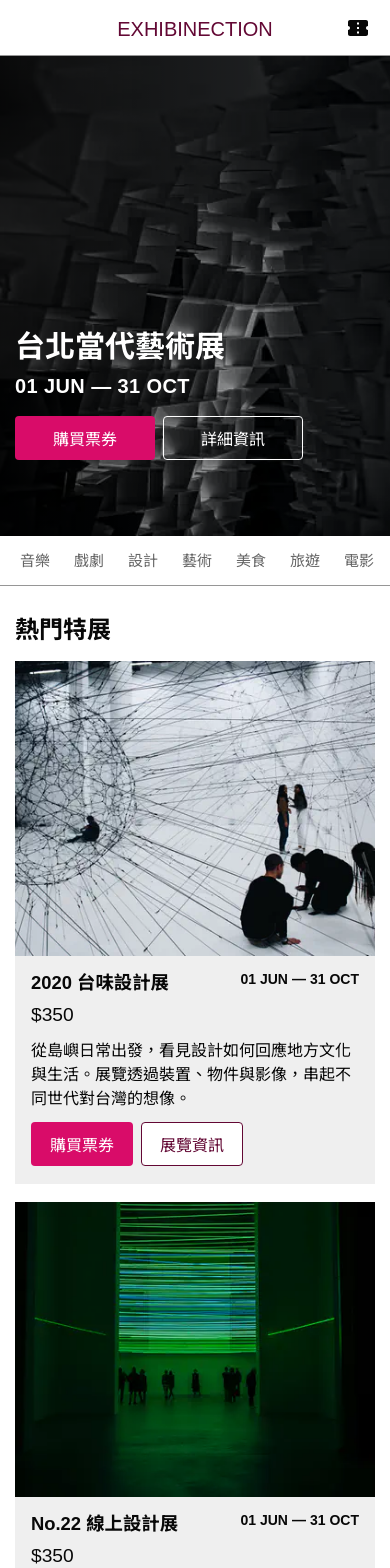
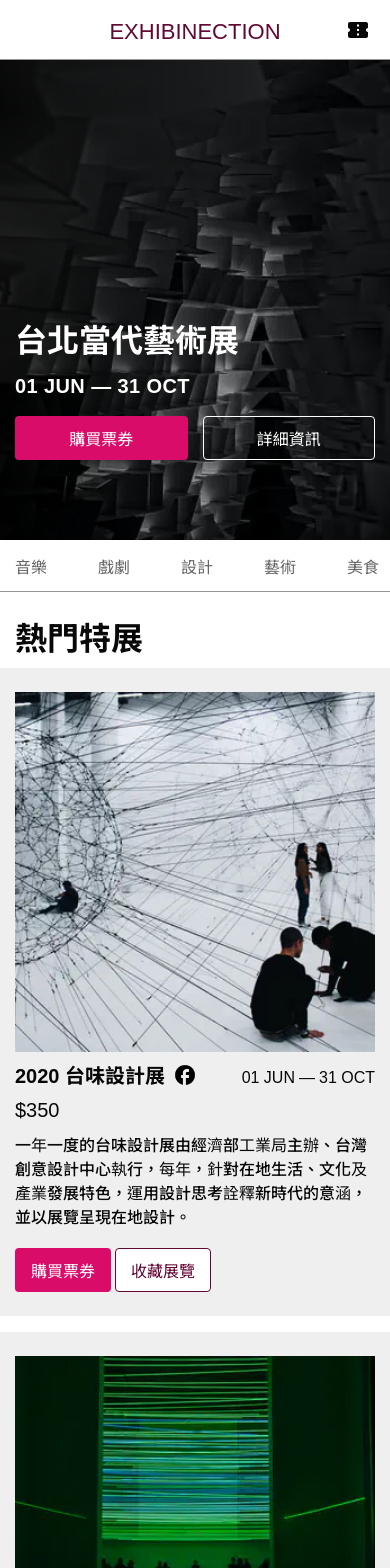
Before and after one commit to happyloa/Hex-f2e-live-week6-exhibition, a Nuxt app: page / in a window 390 px wide. Shown: the top 1568 px of the page. Built offline with nearby package versions, Linux system fonts and the light colour scheme.

Commit message:
對齊展覽首頁與手機結帳畫板

```diff
--- a/app/components/CategoryNav.vue
+++ b/app/components/CategoryNav.vue
@@ -8,18 +8,12 @@ const active = computed(() =>
 
 <template>
   <nav class="border-b border-divider" aria-label="展覽分類">
-    <ul class="
-      scrollbar-branded mx-auto flex w-full max-w-site list-none items-stretch overflow-x-auto px-2
-      [justify-content:safe_center]
-    ">
+    <ul
+      class="scrollbar-branded mx-auto flex w-full max-w-site list-none items-stretch overflow-x-auto md:px-2 [justify-content:safe_center]"
+    >
       <li v-for="category in categories" :key="category.id">
         <NuxtLink
-          class="
-            grid min-h-[49px] place-items-center border-y-2 border-transparent px-[clamp(12px,2vw,26px)]
-            text-[.9375rem] whitespace-nowrap text-muted no-underline hover:border-b-accent hover:text-brand
-            focus-visible:border-b-accent focus-visible:text-brand focus-visible:-outline-offset-3
-            [&[aria-current=page]]:border-b-accent [&[aria-current=page]]:text-brand
-          "
+          class="grid min-h-[51px] min-w-[83px] items-center border-y-2 border-transparent px-[15px] whitespace-nowrap text-muted no-underline hover:border-b-accent hover:text-brand md:min-h-[49px] md:min-w-0 md:place-items-center md:px-[clamp(12px,2vw,26px)] md:text-[.9375rem] focus-visible:border-b-accent focus-visible:text-brand focus-visible:-outline-offset-3 [&[aria-current=page]]:border-b-accent [&[aria-current=page]]:text-brand"
           :to="{ path: '/exhibitions', query: { category: category.id } }"
           :aria-current="active === category.id ? 'page' : undefined"
         >
--- a/app/components/Recommendations.vue
+++ b/app/components/Recommendations.vue
@@ -20,22 +20,14 @@ const recommended = computed(() =>
 
 <template>
   <section
-    class="shell pt-[clamp(24px,5vw,60px)] pb-[clamp(28px,4.4vw,56px)]"
+    class="shell pt-[clamp(24px,5vw,60px)] pb-6"
     aria-labelledby="recommend-title"
   >
-    <h2 id="recommend-title" class="section-heading">猜你也喜歡…</h2>
+    <h2 id="recommend-title" class="section-heading text-[2rem] leading-[48px]">
+      猜你也喜歡...
+    </h2>
     <Swiper
-      class="
-        recommend-list mt-5 [--swiper-pagination-color:var(--color-brand)] md:pb-8 desktop:ml-[8.5%]
-        [&_.swiper-wrapper]:m-0 [&_.swiper-wrapper]:list-none [&_.swiper-wrapper]:p-0
-        md:[&_.swiper-slide]:w-[min(350px,44%)] md:[&_.swiper-pagination-bullet]:mx-0
-        md:[&_.swiper-pagination-bullet]:size-6 md:[&_.swiper-pagination-bullet]:border-8
-        md:[&_.swiper-pagination-bullet]:border-white max-md:[&_.swiper-wrapper]:grid
-        max-md:[&_.swiper-wrapper]:h-auto max-md:[&_.swiper-wrapper]:gap-[18px]
-        max-md:[&_.swiper-wrapper]:transform-none! max-md:[&_.swiper-slide]:m-0!
-        max-md:[&_.swiper-slide]:w-full max-md:[&_.swiper-slide:nth-child(n+4)]:hidden
-        max-md:[&_.swiper-pagination]:hidden
-      "
+      class="recommend-list mt-2 [--swiper-pagination-color:var(--color-brand)] md:mt-6 md:pb-8 desktop:ml-[8.5%] [&_.swiper-wrapper]:m-0 [&_.swiper-wrapper]:list-none [&_.swiper-wrapper]:p-0 md:[&_.swiper-slide]:w-[min(350px,44%)] md:[&_.swiper-pagination-bullet]:mx-0 md:[&_.swiper-pagination-bullet]:size-6 md:[&_.swiper-pagination-bullet]:border-8 md:[&_.swiper-pagination-bullet]:border-white max-md:[&_.swiper-wrapper]:grid max-md:[&_.swiper-wrapper]:h-auto max-md:[&_.swiper-wrapper]:gap-4 max-md:[&_.swiper-wrapper]:transform-none! max-md:[&_.swiper-slide]:m-0! max-md:[&_.swiper-slide]:w-full max-md:[&_.swiper-slide:nth-child(n+4)]:hidden max-md:[&_.swiper-pagination]:hidden"
       wrapper-tag="ul"
       :modules="modules"
       :enabled="false"
@@ -72,11 +64,13 @@ const recommended = computed(() =>
             draggable="false"
           />
           <h3
-            class="pt-1 text-lg font-bold group-hover:text-brand group-hover:underline"
+            class="pt-2 text-xl leading-[30px] font-bold group-hover:text-brand group-hover:underline"
           >
             {{ item.title }}
           </h3>
-          <p class="mt-0.5">${{ item.price }}</p>
+          <p class="mt-1 text-xl leading-[30px]">
+            ${{ item.price }}
+          </p>
         </NuxtLink>
       </SwiperSlide>
     </Swiper>
--- a/app/components/SiteFooter.vue
+++ b/app/components/SiteFooter.vue
@@ -18,11 +18,7 @@ function subscribe() {
   <footer>
     <section
       v-if="newsletter"
-      class="
-        relative isolate grid min-h-[400px] items-end bg-newsletter-bg text-white after:absolute
-        after:inset-0 after:-z-10 after:[background:linear-gradient(90deg,#0008,transparent_78%)]
-        after:content-['']
-      "
+      class="relative isolate grid min-h-[400px] items-end bg-newsletter-bg text-white after:absolute after:inset-0 after:-z-10 after:[background:linear-gradient(90deg,#0008,transparent_78%)] after:content-['']"
       aria-labelledby="newsletter-title"
     >
       <ExhibitImage
@@ -31,11 +27,11 @@ function subscribe() {
         class="absolute inset-0 -z-20 size-full object-cover object-[51%_center] md:object-[center_46%]"
       />
       <div v-reveal class="shell pt-[26px] pb-9">
-        <h2 id="newsletter-title" class="section-heading">
+        <h2 id="newsletter-title" class="section-heading max-md:leading-9">
           想收到最新消息嗎？<br />快訂閱我們！
         </h2>
         <form
-          class="mt-3 flex w-full max-w-[350px]"
+          class="mt-[22px] flex min-h-12 w-full max-w-[350px] md:mt-3"
           @submit.prevent="subscribe"
         >
           <label class="sr-only" for="newsletter-email">電子信箱</label>
@@ -62,20 +58,18 @@ function subscribe() {
       </div>
     </section>
     <div
-      class="
-        shell flex flex-col flex-wrap items-start gap-[5px] py-5 md:flex-row md:items-center md:gap-x-4
-        md:gap-y-1
-      "
+      class="shell flex flex-col flex-wrap items-start py-2 md:min-h-20 md:flex-row md:items-center md:gap-x-4 md:py-5 md:gap-y-1"
     >
-      <NuxtLink to="/" class="text-[1.375rem] no-underline"
+      <NuxtLink
+        to="/"
+        class="text-[1.375rem] leading-6 no-underline md:leading-normal"
         >EXHIBINECTION</NuxtLink
       >
-      <p class="text-sm">© 2020. All Rights Reserved.</p>
+      <p class="text-sm leading-5 md:leading-normal">
+        © 2020. All Rights Reserved.
+      </p>
       <nav
-        class="
-          mt-[3px] -ml-1.5 flex gap-3.5 md:mt-0 md:ml-auto [&_a]:text-muted [&_a]:no-underline
-          [&_a:hover]:text-brand [&_a:hover]:underline
-        "
+        class="flex gap-3.5 text-xs leading-[15px] md:ml-auto md:text-base md:leading-normal [&_a]:text-muted [&_a]:no-underline [&_a:hover]:text-brand [&_a:hover]:underline"
         aria-label="帳戶與收藏"
       >
         <NuxtLink to="/favorites">我的收藏</NuxtLink>
--- a/app/components/SiteHeader.vue
+++ b/app/components/SiteHeader.vue
@@ -5,8 +5,8 @@ const { name } = useDemoAccount();
 
 <template>
   <header class="border-b border-divider bg-white">
-    <div class="shell relative grid h-[55px] place-items-center md:h-[79px]">
-      <NuxtLink class="text-[clamp(1.25rem,3vw,1.5rem)] text-brand no-underline" to="/" aria-label="EXHIBINECTION 首頁"
+    <div class="shell relative grid h-[59px] place-items-center md:h-[79px]">
+      <NuxtLink class="text-[22px] md:text-2xl text-brand no-underline" to="/" aria-label="EXHIBINECTION 首頁"
         >EXHIBINECTION</NuxtLink
       >
       <div class="absolute -right-[5px] flex items-center gap-[13px]">
--- a/app/pages/checkout/[step].vue
+++ b/app/pages/checkout/[step].vue
@@ -341,7 +341,7 @@ async function pay() {
         </template>
       </dl>
       <div class="
-        sticky bottom-0 z-1 grid grid-cols-2 gap-4 bg-white pt-1.5 pb-2.5 [grid-area:actions] wide:static
+        grid grid-cols-2 gap-[15px] bg-white pt-1.5 pb-[40px] [grid-area:actions]
         wide:grid-cols-[minmax(0,2.08fr)_minmax(0,1fr)] wide:gap-[30px] wide:p-0
       ">
         <NuxtLink
--- a/app/pages/index.vue
+++ b/app/pages/index.vue
@@ -4,14 +4,31 @@ const featured = ["taiwan-design", "online-design", "kaohsiung-design"].map(
   (id) => findExhibition(id)!,
 );
 const hero = findExhibition("taipei-contemporary")!;
+const { ids, toggle, ready: favoritesReady } = useFavorites();
+const descriptions = [
+  "一年一度的台味設計展由經濟部工業局主辦、台灣創意設計中心執行，每年，針對在地生活、文化及產業發展特色，運用設計思考詮釋新時代的意涵，並以展覽呈現在地設計。",
+  "這是一個專屬於設計系畢業生的展覽，沒有華麗的名號、沒有浮誇的獎賞。讓我們用作品與理念，去碰撞真實世界裡的各種問題，創造更多美好的人事物。讓這個地球、這個世界變成每一個人心目中的理想鄉。",
+  "設計大高雄究竟是怎麼一回事？在這「設計」詞彙有點氾濫的年代，或許我們也搞不清楚究竟誰被誰設計了，設計生活？還是被生活設計？而當高雄這座城市建設硬體已相當程度完備時，文化軟實力又該如何輸出？",
+];
+function shareOnFacebook(id: string) {
+  const url = new URL("https://www.facebook.com/sharer/sharer.php");
+  url.searchParams.set(
+    "u",
+    new URL(
+      exhibitionPath(id),
+      "https://hex-f2e-live-week6-exhibition.piafyoyo06.workers.dev",
+    ).href,
+  );
+  return url.href;
+}
 useSeoMeta({ title: "首頁", ogTitle: "EXHIBINECTION 策展與售票" });
 </script>
 
 <template>
-  <section class="
-    relative isolate bg-hero-bg text-white after:absolute after:inset-0 after:-z-10
-    after:[background:linear-gradient(90deg,#000b,#0002_86%)] after:content-['']
-  " aria-labelledby="hero-title">
+  <section
+    class="relative isolate bg-hero-bg text-white after:absolute after:inset-0 after:-z-10 after:[background:linear-gradient(90deg,#000b,#0002_86%)] after:content-['']"
+    aria-labelledby="hero-title"
+  >
     <ExhibitImage
       name="hero"
       alt=""
@@ -20,10 +37,19 @@ useSeoMeta({ title: "首頁", ogTitle: "EXHIBINECTION 策展與售票" });
       priority
     />
     <div class="shell flex min-h-[480px] items-end md:items-center">
-      <div class="pb-[76px] md:ml-[8.5%] md:pb-[5px]">
-        <h1 id="hero-title" class="text-[clamp(1.875rem,5vw,2.25rem)] font-bold">{{ hero.title }}</h1>
-        <p class="mt-[3px] text-xl font-semibold tracking-[.02em]">{{ hero.start }} — {{ hero.end }}</p>
-        <div class="mt-4 flex gap-2 [&_.button]:min-w-[140px] md:[&_.button]:min-w-[clamp(114px,17vw,160px)]">
+      <div class="w-full pb-20 md:ml-[8.5%] md:w-auto md:pb-[5px]">
+        <h1
+          id="hero-title"
+          class="relative -top-[5px] text-[2rem] font-bold md:top-0 md:text-4xl"
+        >
+          {{ hero.title }}
+        </h1>
+        <p class="mt-[3px] text-xl font-semibold tracking-[.02em]">
+          {{ hero.start }} — {{ hero.end }}
+        </p>
+        <div
+          class="mt-4 grid grid-cols-2 gap-[15px] md:flex md:gap-2 md:[&_.button]:min-w-[clamp(114px,17vw,160px)]"
+        >
           <NuxtLink
             class="button"
             :to="{ path: exhibitionPath(hero.id), hash: '#tickets' }"
@@ -37,78 +63,196 @@ useSeoMeta({ title: "首頁", ogTitle: "EXHIBINECTION 策展與售票" });
     </div>
   </section>
   <CategoryNav />
-  <section class="shell pt-[clamp(26px,5vw,64px)] pb-[clamp(28px,5vw,58px)]" aria-labelledby="featured-title">
+  <section
+    class="featured shell pt-[clamp(26px,5vw,64px)] pb-[clamp(28px,5vw,58px)]"
+    aria-labelledby="featured-title"
+  >
     <h2 id="featured-title" class="section-heading">熱門特展</h2>
-    <article v-for="item in featured" :key="item.id" v-reveal class="
-      mt-[18px] bg-surface md:mt-5 md:grid md:min-h-[350px]
-      md:grid-cols-[minmax(250px,31.55%)_minmax(0,1fr)]
-    ">
+    <article
+      v-for="(item, index) in featured"
+      :key="item.id"
+      v-reveal
+      class="featured-card mt-[18px] bg-surface md:mt-5 md:grid md:min-h-[350px] md:grid-cols-[minmax(250px,min(350px,31.55%))_minmax(0,1fr)]"
+    >
       <NuxtLink
-        class="block"
+        class="featured-photo block"
         :to="exhibitionPath(item.id)"
         :aria-label="`查看${item.title}`"
       >
         <ExhibitImage
-          class="aspect-[1/.82] h-full max-h-[380px] min-h-[210px] w-full object-cover md:aspect-square"
+          class="aspect-square w-full object-cover md:h-full md:max-h-[380px] md:min-h-[210px]"
           :name="item.image"
           :alt="item.alt"
           sizes="(min-width: 768px) 350px, calc(100vw - 30px)"
         />
       </NuxtLink>
-      <div class="
-        grid grid-cols-[minmax(0,1fr)_auto] content-center gap-x-gutter-mobile gap-y-[9px] px-4 pt-3
-        pb-[18px] md:p-8
-      ">
+      <div
+        class="featured-copy grid grid-cols-[minmax(0,1fr)_auto] content-center gap-x-gutter-mobile gap-y-[9px] px-4 pt-3 pb-[18px] md:p-8"
+      >
         <div>
-          <h3 class="text-[clamp(1.15rem,2vw,1.375rem)] font-bold">
-            <NuxtLink class="no-underline hover:underline" :to="exhibitionPath(item.id)">{{ item.title }}</NuxtLink>
-          </h3>
-          <p class="mt-[3px] text-[1.2rem]">${{ item.price }}</p>
+          <div class="flex items-center gap-2">
+            <h3 class="text-xl font-bold md:text-[1.375rem]">
+              <NuxtLink
+                class="no-underline hover:underline"
+                :to="exhibitionPath(item.id)"
+                >{{ item.title }}</NuxtLink
+              >
+            </h3>
+            <a
+              class="shrink-0 md:hidden"
+              :href="shareOnFacebook(item.id)"
+              target="_blank"
+              rel="noopener noreferrer"
+              :aria-label="`分享到 Facebook：${item.title}（開啟新分頁）`"
+            >
+              <img
+                src="/images/brand/facebook.webp"
+                width="24"
+                height="24"
+                alt=""
+              />
+            </a>
+          </div>
+          <p class="mt-1 text-xl">${{ item.price }}</p>
         </div>
-        <p class="
-          flex gap-1 text-sm font-bold whitespace-nowrap text-ink md:row-span-3 md:w-[3.3ch] md:flex-col
-          md:items-start md:gap-px md:text-[1.0625rem] md:whitespace-normal
-        ">
+        <p
+          class="flex gap-1 pt-1 text-base font-medium whitespace-nowrap text-ink md:row-span-3 md:w-[3.3ch] md:flex-col md:items-start md:gap-px md:pt-0 md:text-[1.0625rem] md:font-bold md:whitespace-normal"
+        >
           <span>{{ item.start }}</span><span aria-hidden="true">—</span
           ><span>{{ item.end }}</span>
         </p>
-        <p class="col-span-full md:col-span-1 md:col-start-1 md:max-w-[38rem] md:text-[1.0625rem]">{{ item.description }}</p>
-        <div class="col-span-full mt-1 flex flex-wrap gap-2 md:col-span-1 md:col-start-1">
+        <p
+          class="col-span-full font-medium md:col-span-1 md:col-start-1 md:max-w-[38rem] md:text-[1.0625rem]"
+        >
+          {{ descriptions[index] }}
+        </p>
+        <div
+          class="featured-actions col-span-full mt-1 flex flex-wrap gap-2 md:col-span-1 md:col-start-1"
+        >
           <NuxtLink
             class="button"
             :to="{ path: exhibitionPath(item.id), hash: '#tickets' }"
             >購買票券<span class="sr-only">：{{ item.title }}</span></NuxtLink
           >
-          <NuxtLink class="button button--outline" :to="exhibitionPath(item.id)"
+          <button
+            type="button"
+            class="button button--outline md:hidden"
+            :disabled="!favoritesReady"
+            :aria-pressed="ids.includes(item.id)"
+            :aria-label="`收藏展覽：${item.title}`"
+            @click="toggle(item.id)"
+          >
+            {{ ids.includes(item.id) ? "已收藏" : "收藏展覽" }}
+          </button>
+          <NuxtLink
+            class="button button--outline hidden md:inline-flex"
+            :to="exhibitionPath(item.id)"
             >展覽資訊<span class="sr-only">：{{ item.title }}</span></NuxtLink
           >
         </div>
       </div>
     </article>
   </section>
-  <section v-reveal class="shell" aria-labelledby="live-title">
+  <section v-reveal class="live shell" aria-labelledby="live-title">
     <h2 id="live-title" class="section-heading">直播回顧</h2>
-    <div class="relative isolate mt-[18px] min-h-[380px] bg-live-stage md:min-h-[440px]">
+    <div
+      class="live-stage relative isolate mt-[18px] min-h-[464px] bg-live-stage md:min-h-[440px]"
+    >
       <ExhibitImage
         class="absolute inset-0 -z-10 size-full object-cover"
         name="live-gallery"
         sizes="(min-width: 1110px) 1110px, 100vw"
       />
-      <div class="
-        min-h-[380px] w-full max-w-[445px] bg-live-panel px-4 py-[25px] text-white md:min-h-[440px]
-        md:px-6 md:py-8
-      ">
-        <h3 class="flex flex-wrap gap-2 text-[1.65rem] font-bold">開幕對談 <span class="border-l border-white/53 pl-3">藝術展演巡禮</span></h3>
+      <div
+        class="min-h-[464px] w-full max-w-[445px] bg-live-panel px-6 py-[25px] text-white md:min-h-[440px] md:px-6 md:py-8"
+      >
+        <h3
+          class="flex flex-wrap gap-3 text-[clamp(1.25rem,7.46vw,1.75rem)] font-bold"
+        >
+          開幕對談
+          <span class="border-l border-white/53 pl-3 font-medium"
+            >藝術展演巡禮</span
+          >
+        </h3>
         <ExhibitImage
-          class="mt-5 mb-3 aspect-square w-[100px] object-cover"
+          class="mt-8 mb-3 aspect-square w-32 object-cover"
           name="host"
-          sizes="100px"
+          sizes="128px"
           alt="對談主持人"
         />
-        <p class="max-w-[265px]">跟著導覽走進展場，從策展觀點認識藝術創作與觀看的關係。</p>
-        <NuxtLink class="button mt-5" to="/recap">查看回顧</NuxtLink>
+        <p class="text-xl">臺北現代聯合總監｜Ken Hsu</p>
+        <p class="mt-2 max-w-[300px] font-light">
+          獨家由藝術家、策展人、畫廊總監帶您欣賞台北藝術特展，感受雕塑、展演及當代日常文化之間微妙的關係。
+        </p>
+        <NuxtLink class="button mt-5 min-w-[140px]" to="/recap"
+          >點此觀看</NuxtLink
+        >
       </div>
     </div>
   </section>
   <LazyRecommendations :hydrate-on-visible="{ rootMargin: '250px' }" />
 </template>
+
+<style scoped>
+@media (width < 768px) {
+  .featured {
+    width: 100%;
+    padding-block: 20px 24px;
+  }
+  .featured .section-heading {
+    padding-inline: 15px;
+  }
+  .featured .section-heading,
+  .live .section-heading {
+    font-size: 32px;
+    line-height: 48px;
+  }
+  .featured-card {
+    margin-top: 16px;
+  }
+  .featured-card:first-of-type {
+    margin-top: 8px;
+  }
+  .featured-photo {
+    padding: 24px 15px 0;
+  }
+  .featured-copy {
+    padding: 8px 15px 24px;
+    gap: 8px;
+  }
+  .featured-actions {
+    gap: 4px;
+    margin-top: 12px;
+  }
+  .featured-actions .button {
+    min-width: 96px;
+    min-height: 44px;
+    padding: 8px 12px;
+  }
+  .live-stage h3 {
+    margin-right: -12px;
+  }
+  .live-stage {
+    margin-top: 8px;
+  }
+}
+@media (width >= 768px) {
+  .featured {
+    padding-block: 62px 60px;
+  }
+  .featured .section-heading,
+  .live .section-heading {
+    line-height: 48px;
+  }
+  .featured-card:first-of-type {
+    margin-top: 24px;
+  }
+  .live-stage {
+    min-height: 482px;
+    margin-top: 24px;
+  }
+  .live-stage > div {
+    min-height: 482px;
+  }
+}
+</style>
```
